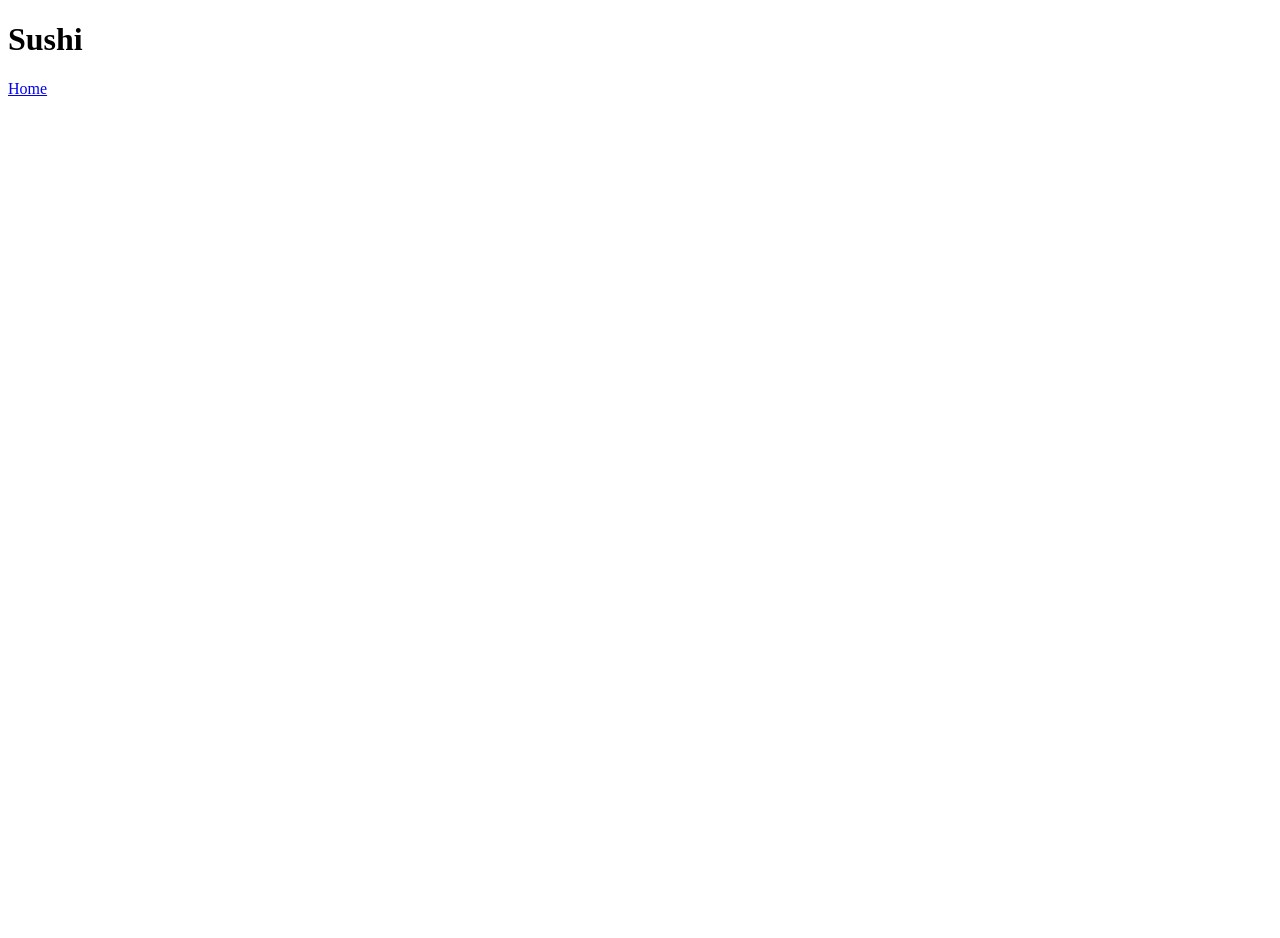
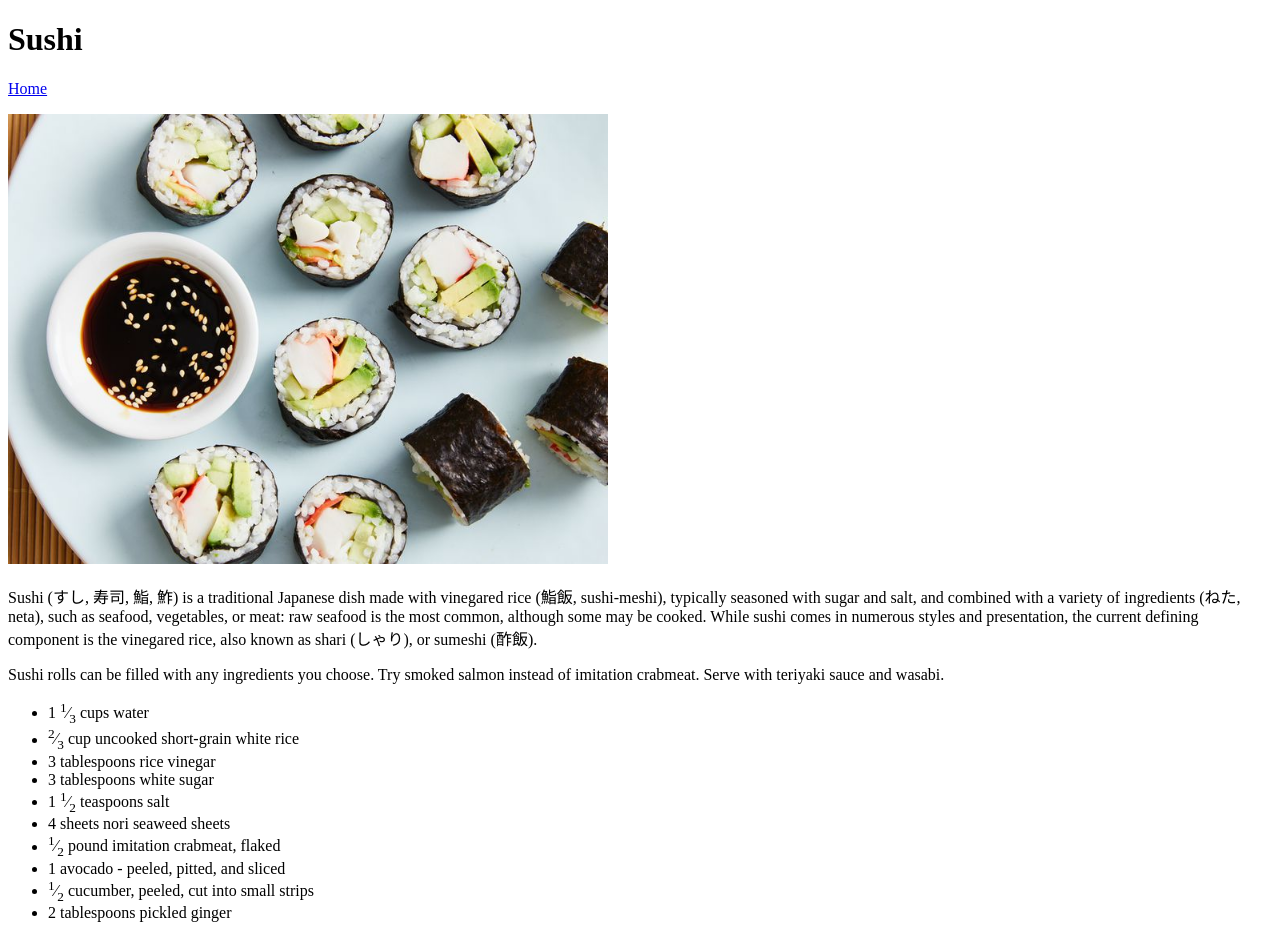
Before and after one commit to zlmno/odin-recipes, a plain HTML site: page recipes/sushi.html in a window 1280 px wide. Before the commit the page ends 800 px from the top, so only its background shows below. Drawn offline with Linux system fonts and the light colour scheme.

Commit message:
Add sushi image and ingredient list

```diff
--- a/recipes/sushi.html
+++ b/recipes/sushi.html
@@ -3,10 +3,25 @@
 <head>
     <meta charset="UTF-8">
     <meta name="viewport" content="width=device-width, initial-scale=1.0">
-    <title>Sushi Recipe</title>
+    <title>Homemade Sushi Recipe</title>
 </head>
 <body>
     <h1>Sushi</h1>
-    <a href="../index.html">Home</a>
+    <p><a href="../index.html">Home</a></p>
+    <img src="../images/sushi.jpg" alt="looking down at a bunch of homemade sushi rolls with a dipping sauce in a small bowl" width="600" height="450">
+    <p>Sushi (すし, 寿司, 鮨, 鮓) is a traditional Japanese dish made with vinegared rice (鮨飯, sushi-meshi), typically seasoned with sugar and salt, and combined with a variety of ingredients (ねた, neta), such as seafood, vegetables, or meat: raw seafood is the most common, although some may be cooked. While sushi comes in numerous styles and presentation, the current defining component is the vinegared rice, also known as shari (しゃり), or sumeshi (酢飯).</p>
+    <p>Sushi rolls can be filled with any ingredients you choose. Try smoked salmon instead of imitation crabmeat. Serve with teriyaki sauce and wasabi.</p>
+    <ul>
+        <li>1 <sup>1</sup>&frasl;<sub>3</sub> cups water</li>
+        <li><sup>2</sup>&frasl;<sub>3</sub> cup uncooked short-grain white rice</li>
+        <li>3 tablespoons rice vinegar</li>
+        <li>3 tablespoons white sugar</li>
+        <li>1 <sup>1</sup>&frasl;<sub>2</sub> teaspoons salt</li>
+        <li>4 sheets nori seaweed sheets</li>
+        <li><sup>1</sup>&frasl;<sub>2</sub> pound imitation crabmeat, flaked</li>
+        <li>1 avocado - peeled, pitted, and sliced</li>
+        <li><sup>1</sup>&frasl;<sub>2</sub> cucumber, peeled, cut into small strips</li>
+        <li>2 tablespoons pickled ginger</li>
+    </ul>
 </body>
 </html>
```
Also changed, not shown: images/sushi.jpg (added).
